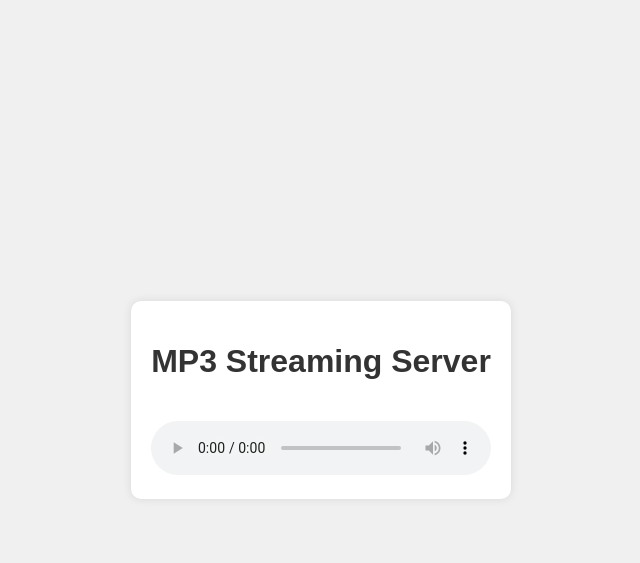
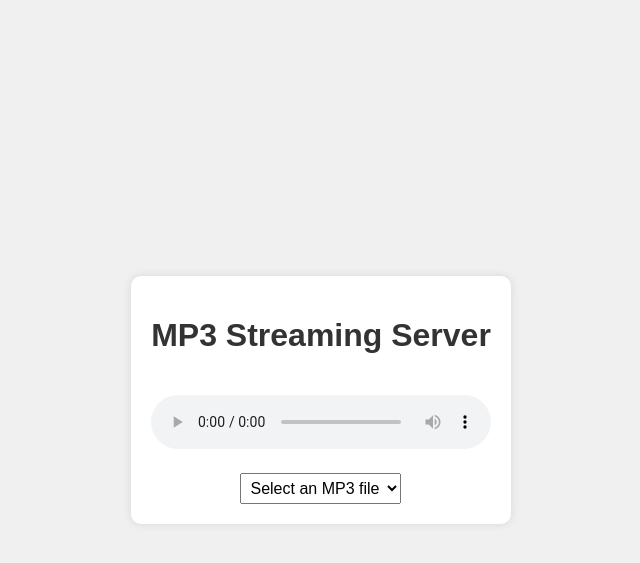
Before and after one commit to Anubhob435/Local-Mp3-Streaming-Server, a Flask app: page / in a window 1280 px wide. Shown: the top 563 px of the page, without its empty margins (319-959 px from the left). Run offline with Flask 3, Linux system fonts and the light colour scheme; some libraries are stand-ins or nearby versions.

Commit message:
Update index.html

```diff
--- a/templates/index.html
+++ b/templates/index.html
@@ -29,18 +29,41 @@
             margin-top: 20px;
             outline: none;
         }
+        select {
+            margin-top: 20px;
+            padding: 5px;
+            font-size: 16px;
+        }
     </style>
     <script src="https://cdn.socket.io/4.0.0/socket.io.min.js"></script>
     <script>
         document.addEventListener('DOMContentLoaded', () => {
             const socket = io();
+            const audio = document.querySelector('audio');
+            const mp3Select = document.querySelector('#mp3Select');
 
-            const audio = document.querySelector('audio');
-            audio.src = '/stream';
-            audio.controls = true;
+            function loadMp3List() {
+                fetch('/mp3-list')
+                    .then(response => response.json())
+                    .then(mp3Files => {
+                        mp3Files.forEach(file => {
+                            const option = document.createElement('option');
+                            option.value = file;
+                            option.textContent = file;
+                            mp3Select.appendChild(option);
+                        });
+                    });
+            }
+
+            mp3Select.addEventListener('change', () => {
+                const selectedFile = mp3Select.value;
+                audio.src = `/stream/${selectedFile}`;
+                audio.play();
+                socket.emit('control', { action: 'play', file: selectedFile });
+            });
 
             audio.addEventListener('play', () => {
-                socket.emit('control', { action: 'play' });
+                socket.emit('control', { action: 'play', file: mp3Select.value });
             });
 
             audio.addEventListener('pause', () => {
@@ -48,19 +71,28 @@
             });
 
             socket.on('control', (data) => {
+                if (data.file && data.file !== mp3Select.value) {
+                    mp3Select.value = data.file;
+                    audio.src = `/stream/${data.file}`;
+                }
                 if (data.action === 'play' && audio.paused) {
                     audio.play();
                 } else if (data.action === 'pause' && !audio.paused) {
                     audio.pause();
                 }
             });
+
+            loadMp3List();
         });
     </script>
 </head>
 <body>
     <div class="container">
         <h1>MP3 Streaming Server</h1>
-        <audio></audio>
+        <audio controls></audio>
+        <select id="mp3Select">
+            <option value="" disabled selected>Select an MP3 file</option>
+        </select>
     </div>
 </body>
 </html>
```
